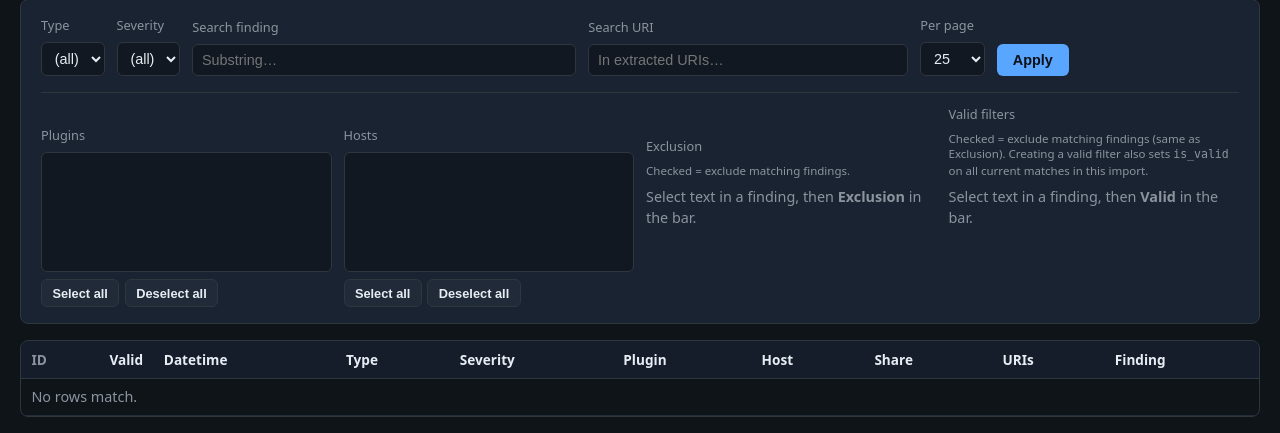
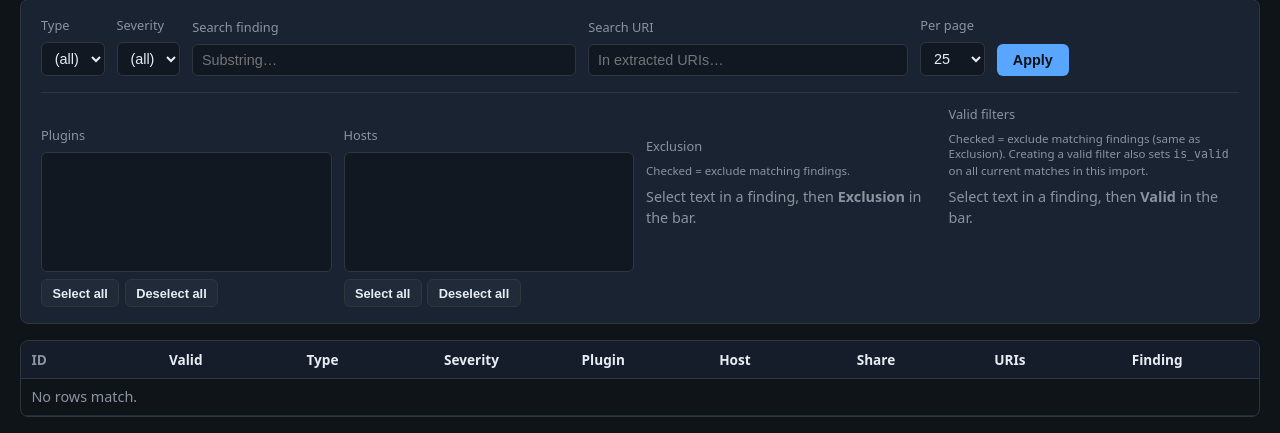
Before and after one commit to fang0654/snaffler-web, a Django app: template findings/templates/findings/source_detail.html in a window 1280 px wide. Shown: the part 213-646 px from the top of the page. Run offline with Django 5.2, Linux system fonts and the light colour scheme; the template is opened without the code that fills it, so the values that code supplies are empty.

Commit message:
Some UI updates

```diff
--- a/findings/templates/findings/source_detail.html
+++ b/findings/templates/findings/source_detail.html
@@ -131,7 +131,29 @@
     padding: 0.45rem 0.75rem;
     font-size: 0.85rem;
   }
-  th.col-valid, td.col-valid { text-align: center; width: 3.25rem; }
+  th.col-valid, td.col-valid { text-align: center; min-width: 3.25rem; }
+  .findings-table-wrap { overflow: auto; max-height: calc(100vh - 18rem); border: 1px solid var(--border); border-radius: 8px; }
+  table.data.resizable-cols { table-layout: fixed; }
+  table.data.resizable-cols th.resizable-h {
+    position: relative;
+    padding-right: 0.75rem;
+    max-width: none;
+  }
+  table.data.resizable-cols th.resizable-h .th-resize-handle {
+    position: absolute;
+    right: 0;
+    top: 0;
+    width: 6px;
+    height: 100%;
+    min-height: 1.5rem;
+    cursor: col-resize;
+    user-select: none;
+    z-index: 2;
+  }
+  table.data.resizable-cols th.resizable-h .th-resize-handle:hover { background: rgba(88, 166, 255, 0.2); }
+  table.data.resizable-cols tbody td.finding { max-width: none; }
+  body.col-resize-active { user-select: none; cursor: col-resize; }
+  body.col-resize-active * { cursor: col-resize !important; }
 </style>
 {% endblock %}
 
@@ -290,36 +312,44 @@
   </div>
 </div>
 
-<div style="overflow:auto; max-height: calc(100vh - 18rem); border: 1px solid var(--border); border-radius: 8px;">
-  <table class="data">
+<div class="findings-table-wrap">
+  <table class="data resizable-cols" id="findings-table" data-source-pk="{{ source.pk }}">
+    <colgroup id="findings-cols">
+      <col>
+      <col>
+      <col>
+      <col>
+      <col>
+      <col>
+      <col>
+      <col>
+      <col>
+    </colgroup>
     <thead>
       <tr>
-        <th class="sort dt">
+        <th class="sort resizable-h dt">
           <a href="?{% sort_query request 'id' %}">ID{% if sort == 'id' %}<span class="arrow">{% if order == 'desc' %}↓{% else %}↑{% endif %}</span>{% endif %}</a>
         </th>
-        <th class="sort col-valid">
+        <th class="sort resizable-h col-valid">
           <a href="?{% sort_query request 'is_valid' %}">Valid{% if sort == 'is_valid' %}<span class="arrow">{% if order == 'desc' %}↓{% else %}↑{% endif %}</span>{% endif %}</a>
         </th>
-        <th class="sort">
-          <a href="?{% sort_query request 'occurred_at' %}">Datetime{% if sort == 'occurred_at' %}<span class="arrow">{% if order == 'desc' %}↓{% else %}↑{% endif %}</span>{% endif %}</a>
-        </th>
-        <th class="sort">
+        <th class="sort resizable-h">
           <a href="?{% sort_query request 'kind' %}">Type{% if sort == 'kind' %}<span class="arrow">{% if order == 'desc' %}↓{% else %}↑{% endif %}</span>{% endif %}</a>
         </th>
-        <th class="sort">
+        <th class="sort resizable-h">
           <a href="?{% sort_query request 'severity' %}">Severity{% if sort == 'severity' %}<span class="arrow">{% if order == 'desc' %}↓{% else %}↑{% endif %}</span>{% endif %}</a>
         </th>
-        <th class="sort">
+        <th class="sort resizable-h">
           <a href="?{% sort_query request 'plugin_name' %}">Plugin{% if sort == 'plugin_name' %}<span class="arrow">{% if order == 'desc' %}↓{% else %}↑{% endif %}</span>{% endif %}</a>
         </th>
-        <th class="sort">
+        <th class="sort resizable-h">
           <a href="?{% sort_query request 'smb_host' %}">Host{% if sort == 'smb_host' %}<span class="arrow">{% if order == 'desc' %}↓{% else %}↑{% endif %}</span>{% endif %}</a>
         </th>
-        <th class="sort">
+        <th class="sort resizable-h">
           <a href="?{% sort_query request 'smb_share' %}">Share{% if sort == 'smb_share' %}<span class="arrow">{% if order == 'desc' %}↓{% else %}↑{% endif %}</span>{% endif %}</a>
         </th>
-        <th>URIs</th>
-        <th class="sort">
+        <th class="resizable-h">URIs</th>
+        <th class="sort resizable-h">
           <a href="?{% sort_query request 'finding' %}">Finding{% if sort == 'finding' %}<span class="arrow">{% if order == 'desc' %}↓{% else %}↑{% endif %}</span>{% endif %}</a>
         </th>
       </tr>
@@ -331,7 +361,6 @@
           <td class="col-valid">
             <input type="checkbox" class="finding-is-valid" data-url="{% url 'findings:set_finding_is_valid' source.pk row.pk %}" {% if row.is_valid %}checked{% endif %} title="Valid" aria-label="Valid"/>
           </td>
-          <td class="dt">{{ row.occurred_at|date:"Y-m-d H:i:s" }}Z</td>
           <td class="kind">{{ row.kind }}</td>
           <td class="{% if row.severity %}sev-{{ row.severity }}{% else %}sev-empty{% endif %}">{% if row.severity %}{{ row.severity }}{% else %}—{% endif %}</td>
           <td class="kind">{% if row.plugin_name %}{{ row.plugin_name }}{% else %}—{% endif %}</td>
@@ -355,7 +384,7 @@
           <td class="finding">{{ row.finding }}</td>
         </tr>
       {% empty %}
-        <tr><td colspan="10" class="muted">No rows match.</td></tr>
+        <tr><td colspan="9" class="muted">No rows match.</td></tr>
       {% endfor %}
     </tbody>
   </table>
@@ -498,5 +527,73 @@
       });
   });
 })();
+
+(function () {
+  var table = document.getElementById("findings-table");
+  if (!table) return;
+  var colgroup = document.getElementById("findings-cols");
+  if (!colgroup) return;
+  var cols = colgroup.querySelectorAll("col");
+  var ths = table.querySelectorAll("thead th.resizable-h");
+  if (cols.length !== ths.length) return;
+  var pk = table.getAttribute("data-source-pk") || "0";
+  var storageKey = "snaffler:findingsTableCols:" + pk;
+
+  function loadWidths() {
+    try {
+      var raw = localStorage.getItem(storageKey);
+      if (!raw) return;
+      var arr = JSON.parse(raw);
+      if (!Array.isArray(arr) || arr.length !== cols.length) return;
+      for (var i = 0; i < arr.length; i++) {
+        if (arr[i]) cols[i].style.width = arr[i];
+      }
+    } catch (e) {}
+  }
+
+  function saveWidths() {
+    var arr = [];
+    for (var w = 0; w < cols.length; w++) {
+      arr.push(cols[w].style.width || "");
+    }
+    try { localStorage.setItem(storageKey, JSON.stringify(arr)); } catch (e) {}
+  }
+
+  function onColMouseDown(colIndex, e) {
+    e.preventDefault();
+    e.stopPropagation();
+    if (e.button !== 0) return;
+    var colEl = cols[colIndex];
+    var startX = e.clientX;
+    var startW = colEl.getBoundingClientRect().width;
+    var minW = colIndex === 1 ? 44 : 32;
+    function onMove(e2) {
+      var dx = e2.clientX - startX;
+      var nw = Math.max(minW, startW + dx);
+      colEl.style.width = nw + "px";
+    }
+    function onUp() {
+      document.removeEventListener("mousemove", onMove);
+      document.removeEventListener("mouseup", onUp);
+      document.body.classList.remove("col-resize-active");
+      saveWidths();
+    }
+    document.body.classList.add("col-resize-active");
+    document.addEventListener("mousemove", onMove);
+    document.addEventListener("mouseup", onUp);
+  }
+
+  loadWidths();
+  for (var j = 0; j < ths.length; j++) {
+    (function (i) {
+      var h = document.createElement("span");
+      h.className = "th-resize-handle";
+      h.setAttribute("aria-hidden", "true");
+      h.title = "Drag to resize";
+      h.addEventListener("mousedown", function (e) { onColMouseDown(i, e); });
+      ths[i].appendChild(h);
+    })(j);
+  }
+})();
 </script>
 {% endblock %}
```
